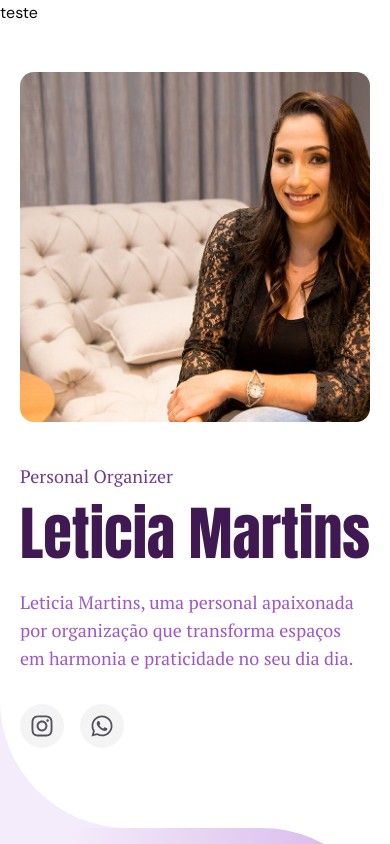
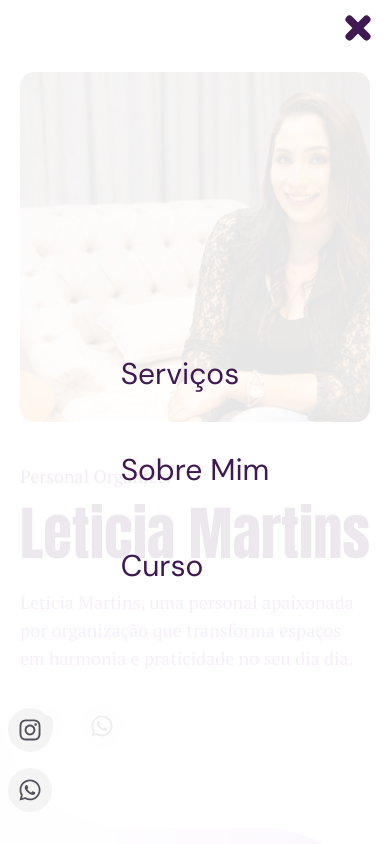
Before and after one commit to junioralvesbr/site-leticiamartins, a Next.js app: page / in a window 390 px wide. Both pictures are taken after a click on the icon 358 px from the left and 28 px from the top of the page. Shown: the top 844 px of the page. Built offline with nearby package versions, Linux system fonts and the light colour scheme.

Commit message:
inserido o menu mobile com animação

```diff
--- a/src/components/MenuMobile.tsx
+++ b/src/components/MenuMobile.tsx
@@ -1,7 +1,10 @@
 'use client'
 
 import { useState } from "react";
+import { motion } from "motion/react";
 import { MenuButton } from "./ui/menu-button";
+import Link from "next/link";
+import { FaInstagram, FaWhatsapp } from "react-icons/fa6";
 
 export default function MenuMobile() {
   const [isOpen, setOpen] = useState(false);
@@ -20,11 +23,75 @@ export default function MenuMobile() {
       // style={menuButtonStyle}
       />
 
-      {isOpen &&
-        <div className="absolute bg-white inset-0">
-          teste
+
+      <motion.div
+        className="absolute top-12 bottom-0 left-0 right-0 h-screen overflow-hidden bg-[rgba(255,255,255,0.9)]"
+        initial={{ opacity: 0 }}
+        animate={{ opacity: isOpen ? 1 : 0 }}
+        layout
+        transition={{
+          type: "spring",
+          visualDuration: 0.2,
+          bounce: 0.2,
+        }}
+      >
+        <div className="flex justify-center items-center h-full relative">
+          <ul className="flex flex-col gap-15">
+            <li>
+              <a
+                href="#servicos"
+                className="text-deepViolet-700 text-3xl"
+              >
+                Serviços
+              </a>
+            </li>
+            <li>
+              <a
+                href="#about"
+                className="text-deepViolet-700 text-3xl"
+              >
+                Sobre Mim
+              </a>
+            </li>
+            <li>
+              <a
+                href="#curso"
+                className="text-deepViolet-700 text-3xl"
+              >
+                Curso
+              </a>
+            </li>
+          </ul>
+
+          <div className="absolute left-2 bottom-20">
+            <ul className="flex flex-col gap-4">
+              <Link
+                href="https://www.instagram.com/leticiamartins.organizer/"
+                className="group"
+                target="_blank"
+                rel="noopener noreferrer"
+              >
+                <li className="text-lg font-ptSerif bg-zinc-100 p-2.5 rounded-full group-hover:bg-purple-400 transition-all duration-300">
+                  <FaInstagram
+                    className="text-zinc-600 text-2xl group-hover:text-white transition-all duration-300" />
+                </li>
+              </Link>
+
+              <Link
+                href="https://wa.me/5511999999999"
+                className="group"
+                target="_blank"
+                rel="noopener noreferrer"
+              >
+                <li
+                  className="text-lg font-ptSerif bg-zinc-100 p-2.5 rounded-full group-hover:bg-purple-400 transition-all duration-300">
+                  <FaWhatsapp className="text-zinc-600 text-2xl group-hover:text-white transition-all duration-300" />
+                </li>
+              </Link>
+            </ul>
+          </div>
         </div>
-      }
+      </motion.div>
     </div>
   )
 }
```
